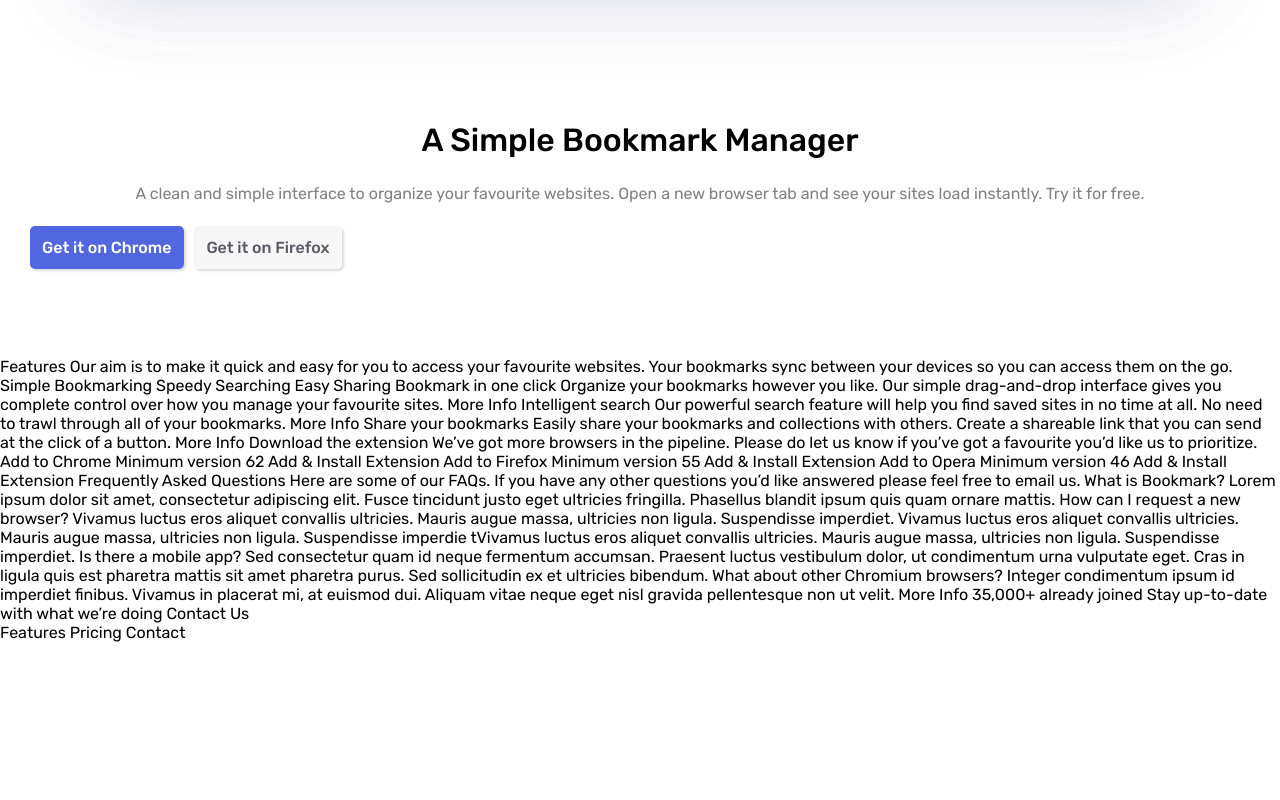
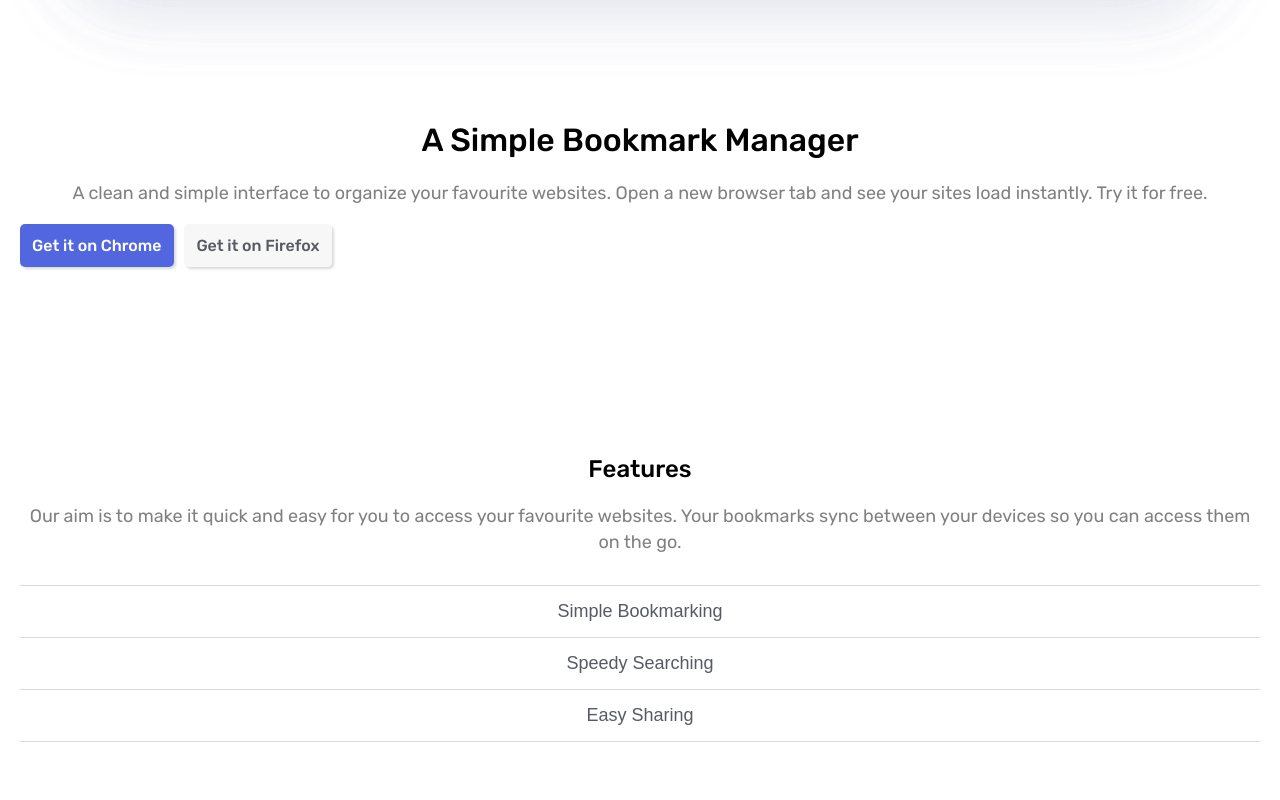
Before and after one commit to Avery-techdev/Bookmark-landing-page, a plain HTML site: page index.html in a window 1280 px wide. Shown: the part 940-1740 px from the top of the page. Before the commit the page ends 1582 px from the top, so only its background shows below. Drawn offline with Linux system fonts and the light colour scheme.

Commit message:
built features component

```diff
--- a/index.html
+++ b/index.html
@@ -43,18 +43,33 @@
       <a class="getit-chrome" href="#">Get it on Chrome</a>
       <a class="getit-firefox" href="#">Get it on Firefox</a>
     </div>
+    <div class="components">
+      <h2>
+        Features
+      </h2>
+      <p class="description">
+        Our aim is to make it quick and easy for you to access your favourite websites.
+      Your bookmarks sync between your devices so you can access them on the go.
+      </p>
+      <div class="features">
+        <button class="btn-features" id="btn-simple" onclick="switchContentSimple()">Simple Bookmarking</button>
+        <hr class="under-Bookmarking" id="under-Bookmarking" />
+        <button class="btn-features" id="btn-speedy" onclick="switchContentSpeedy()">Speedy Searching</button>
+        <button class="btn-features" id="btn-easy" onclick="switchContentEasy()">Easy Sharing</button>
+      </div>
+    </div>
 
 
 
 
-      Features
 
-      Our aim is to make it quick and easy for you to access your favourite websites.
-      Your bookmarks sync between your devices so you can access them on the go.
 
-      Simple Bookmarking
-      Speedy Searching
-      Easy Sharing
+
+
+
+
+
+
 
       Bookmark in one click
 
@@ -147,17 +162,7 @@
 
 
 </body>
-<script>
-  function openNav() {
-    document.getElementById("open").style.display = "none";
-    document.getElementById("logo").style.visibility= "hidden";
-    document.getElementById("nav").style.width = "100%";
+<script src="./script.js">
 
-  }
-  function closeNav() {
-    document.getElementById("nav").style.width = "0";
-    document.getElementById("open").style.display = "block";
-    document.getElementById("logo").style.visibility = "visible";
-  }
 </script>
 </html>
--- /dev/null
+++ b/script.js
@@ -0,0 +1,26 @@
+function openNav() {
+  document.getElementById("open").style.display = "none";
+  document.getElementById("logo").style.visibility= "hidden";
+  document.getElementById("nav").style.width = "100%";
+
+};
+function closeNav() {
+  document.getElementById("nav").style.width = "0";
+  document.getElementById("open").style.display = "block";
+  document.getElementById("logo").style.visibility = "visible";
+};
+
+function switchContentSimple() {
+  document.getElementById("btn-simple").style.color = "black";
+  document.getElementById("under-Bookmarking").style.display = "block";
+};
+
+function switchContentSpeedy() {
+  document.getElementById("btn-speedy").style.color = "black";
+  document.getElementById("under-Bookmarking").style.display = "block";
+};
+
+function switchContentEasy() {
+  document.getElementById("btn-easy").style.color = "black";
+  document.getElementById("under-Bookmarking").style.display = "block";
+};
--- a/style.css
+++ b/style.css
@@ -123,13 +123,14 @@ h2 {
 }
 
 .components {
-  padding: 0 30px;
-  margin-bottom: 100px;
+  padding: 0 20px;
+  margin-bottom: 200px;
 }
 
 .description {
   color: grey;
-  line-height: 28px;
+  font-size: 18px;
+  line-height: 26px;
   text-align: center;
   margin-bottom: 30px;
 }
@@ -154,3 +155,28 @@ h2 {
   border-radius: 5px;
   box-shadow: rgba(0, 0, 0, 0.15) 1.95px 1.95px 2.6px;
 }
+
+.features {
+  border-top: 1px solid rgba(0, 0, 0, 0.15);
+}
+
+.btn-features {
+  background-color: white;
+  border: none;
+  width: 100%;
+  padding: 15px;
+  color: #575A63;
+  font-size: 18px;
+  border-bottom: 1px solid rgba(0, 0, 0, 0.15);
+}
+
+.under-Bookmarking {
+  position: absolute;
+  top: 1117px;
+  left: 108px;
+  border-top: 4px solid #FC5857;
+  width: 40%;
+  display: none;
+  padding: 0;
+
+}
```
